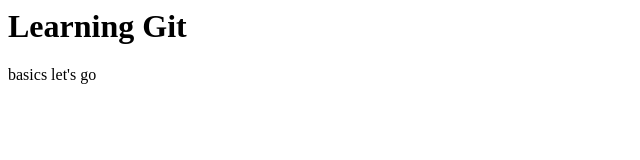
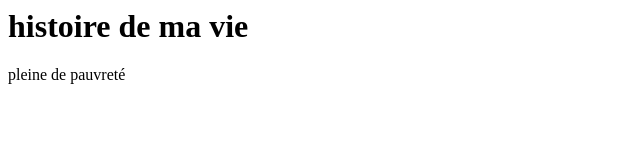
Before and after one commit to esther7044/html-css-sass, a plain HTML site: page exoBranch/index.html in a window 1280 px wide. Shown: the whole page, without its empty margins (0-640 px from the left). Drawn offline with Linux system fonts and the light colour scheme.

Commit message:
je raconte ma galère, et aucun

```diff
--- a/exoBranch/index.html
+++ b/exoBranch/index.html
@@ -3,7 +3,10 @@
         <title>zoro</title>
     </head>
     <body>
-        <h1>Learning Git</h1>
-        <p>basics let's go</p>
+        <div>
+            <h1>histoire de ma vie</h1>
+            <p>pleine de pauvreté</p>
+        </div>
+
     </body>
 </html>
```
Also changed, not shown: partie1/index.html (+1 -1 lines).
